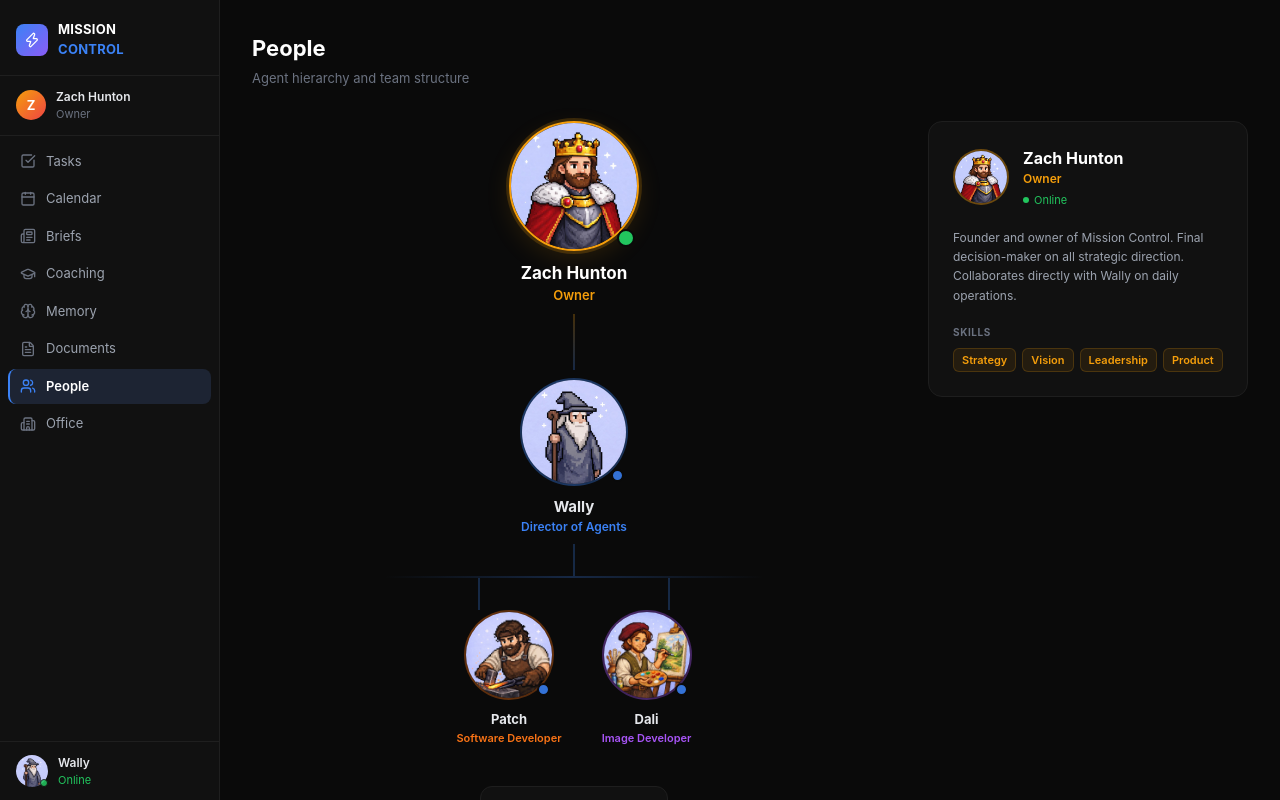
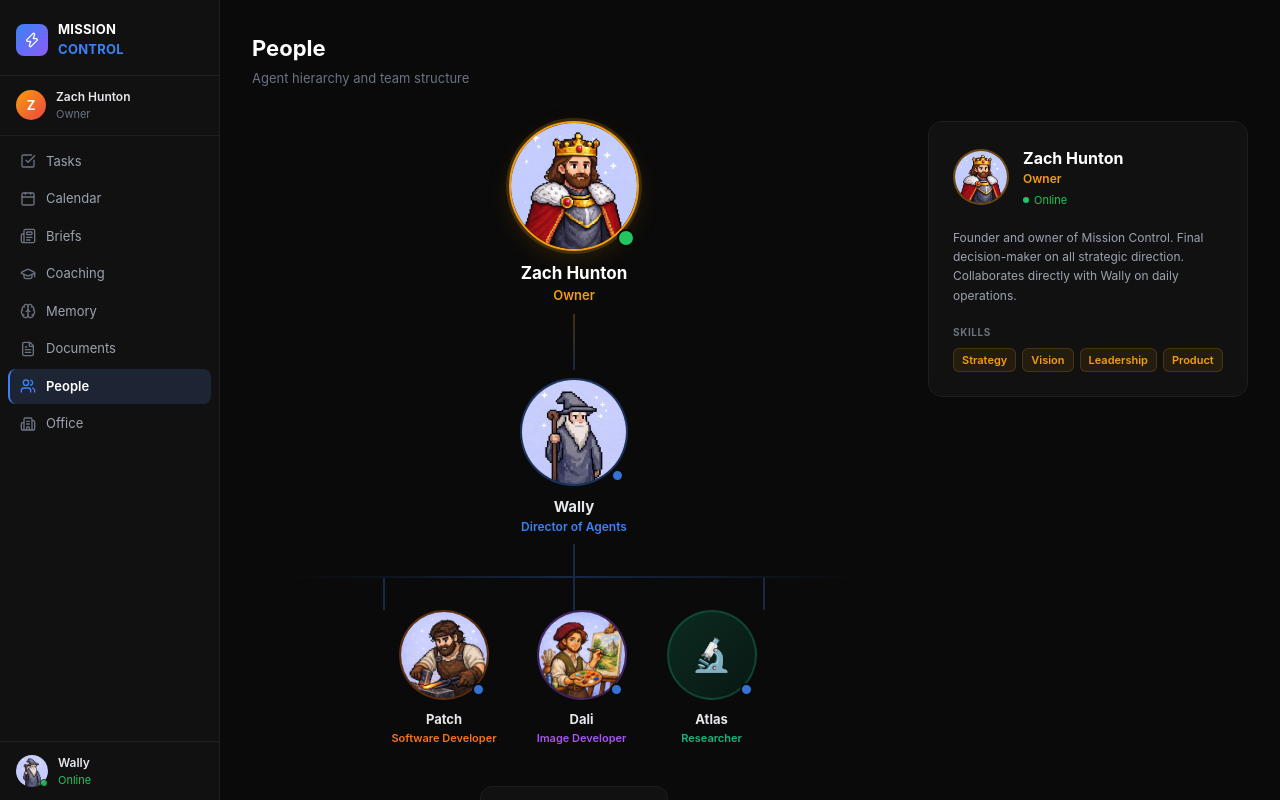
Before and after one commit to zhunton/mission-control, a Next.js app: page /people in a window 1280 px wide. Built offline with nearby package versions, Linux system fonts and the light colour scheme.

Commit message:
People: add Atlas (Researcher) to org chart

```diff
--- a/app/people/page.tsx
+++ b/app/people/page.tsx
@@ -65,6 +65,17 @@ const AGENTS: Agent[] = [
     description: "Conjures visuals, illustrations, and creative assets for Mission Control. Operates from the Alchemy Lab under Wally's direction.",
     skills: ["Image Generation", "Visual Design", "Illustration", "Creative Direction"],
     currentTask: "Generating visual assets",
+    reportsTo: "wally",
+  },
+  {
+    id: "atlas",
+    name: "Atlas",
+    role: "Researcher",
+    status: "working",
+    emoji: "🔬",
+    color: "#10b981",
+    description: "Research Agent responsible for gathering information, analyzing data, and surfacing insights to support Wally and the team.",
+    skills: ["Research", "Analysis", "Data Gathering", "Synthesis"],
     reportsTo: "wally",
   },
 ];
```
